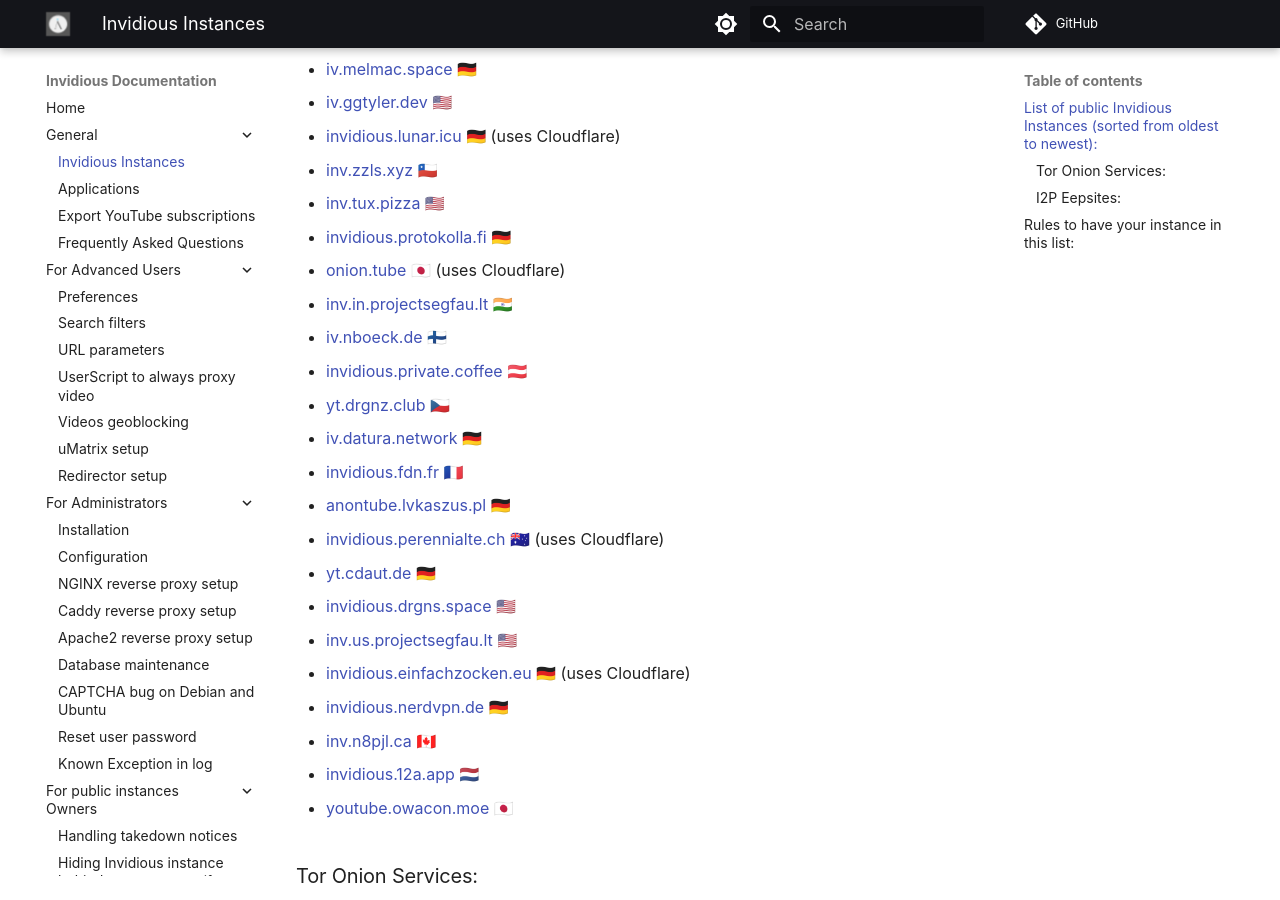
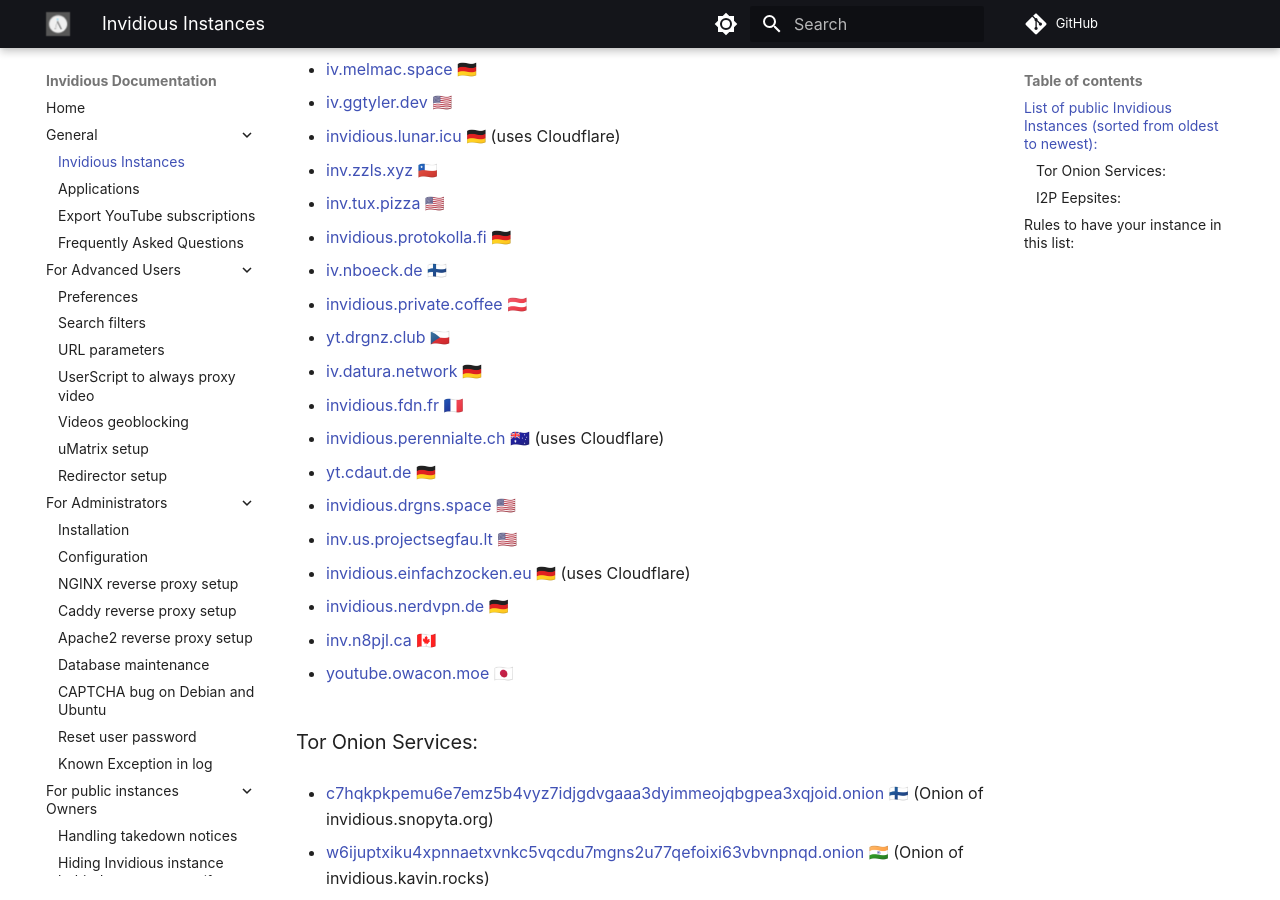
Before and after one commit to iv-org/documentation, an MkDocs documentation site: the page built from docs/instances.md, in a window 1280 px wide and 900 px high, scrolled down 656 px. Built offline with MkDocs 1.6.1 and Material for MkDocs 9.7.7, drawn with Linux system fonts in a browser that asks for light colours; comment, search, counter and statistics services are not loaded.

Commit message:
remove broken instances

```diff
--- a/docs/instances.md
+++ b/docs/instances.md
@@ -34,10 +34,6 @@
 
 * [invidious.protokolla.fi](https://invidious.protokolla.fi) 🇩🇪
 
-* [onion.tube](https://onion.tube) 🇯🇵 (uses Cloudflare)
-
-* [inv.in.projectsegfau.lt](https://inv.in.projectsegfau.lt) 🇮🇳
-
 * [iv.nboeck.de](https://iv.nboeck.de) 🇫🇮
 
 * [invidious.private.coffee](https://invidious.private.coffee) 🇦🇹
@@ -47,8 +43,6 @@
 * [iv.datura.network](https://iv.datura.network) 🇩🇪
 
 * [invidious.fdn.fr](https://invidious.fdn.fr) 🇫🇷
-
-* [anontube.lvkaszus.pl](https://anontube.lvkaszus.pl) 🇩🇪
 
 * [invidious.perennialte.ch](https://invidious.perennialte.ch) 🇦🇺 (uses Cloudflare)
 
@@ -63,8 +57,6 @@
 * [invidious.nerdvpn.de](https://invidious.nerdvpn.de) 🇩🇪
 
 * [inv.n8pjl.ca](https://inv.n8pjl.ca) 🇨🇦
-
-* [invidious.12a.app](https://invidious.12a.app) 🇳🇱
 
 * [youtube.owacon.moe](https://youtube.owacon.moe) 🇯🇵
 
```
